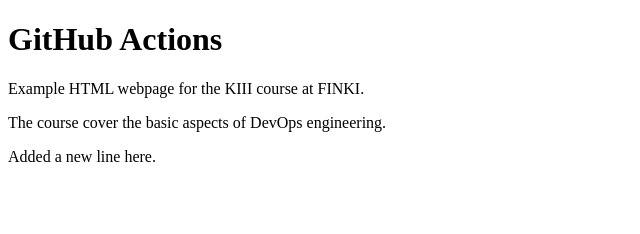
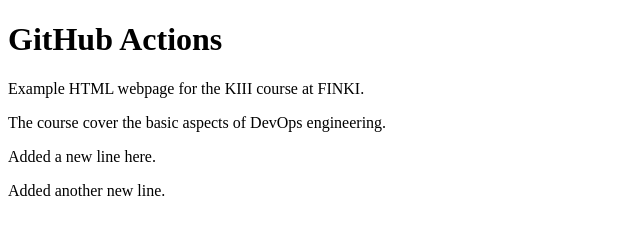
Before and after one commit to marijaapr/super-linter-example, a plain HTML site: page index.html in a window 1280 px wide. Shown: the whole page, without its empty margins (0-640 px from the left). Drawn offline with Linux system fonts and the light colour scheme.

Commit message:
Update index.html

```diff
--- a/index.html
+++ b/index.html
@@ -5,5 +5,6 @@
     <p>Example HTML webpage for the KIII course at FINKI.</p>
     <p>The course cover the basic aspects of DevOps engineering.</p>
     <p>Added a new line here.</p>
+    <p>Added another new line.</p>
   </body>
 </html>
```
